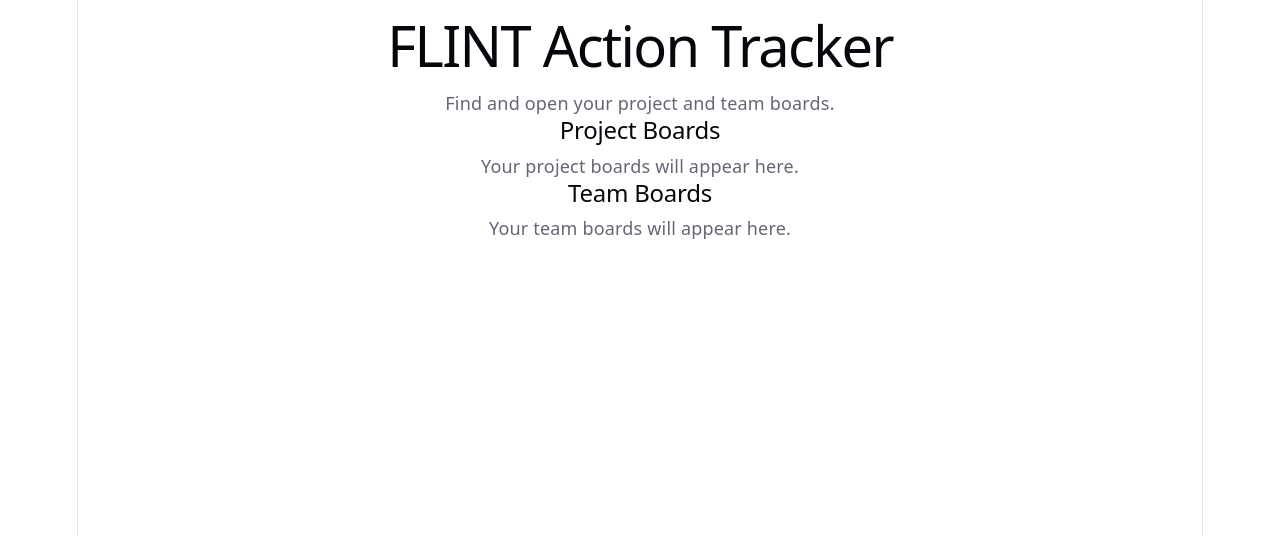
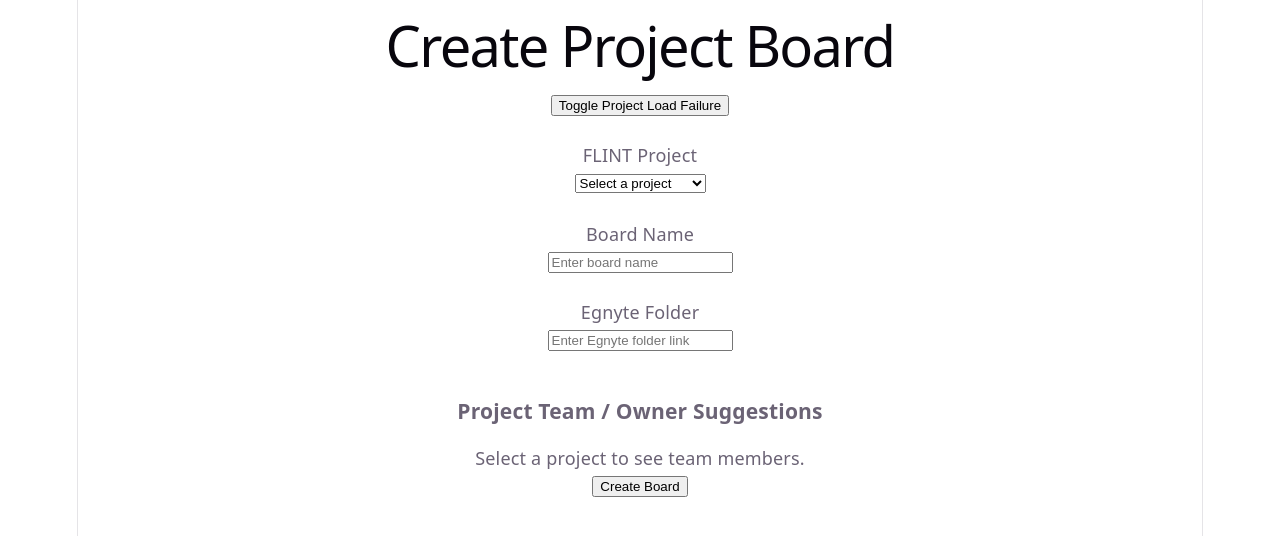
Before and after one commit to spadda01/FLINT-Action-Tracker, a React (Vite) app in the folder frontend/: page / in a window 1280 px wide. Shown: the top 536 px of the page. Built offline with nearby package versions, Linux system fonts and the light colour scheme.

Commit message:
Add create project board flow with mock project data

```diff
--- a/frontend/src/App.tsx
+++ b/frontend/src/App.tsx
@@ -1,24 +1,8 @@
 import './App.css'
+import CreateProjectBoard from './pages/CreateProjectBoard'
 
 function App() {
-  return (
-    <main>
-      <header>
-        <h1>FLINT Action Tracker</h1>
-        <p>Find and open your project and team boards.</p>
-      </header>
-
-      <section aria-labelledby="project-heading">
-        <h2 id="project-heading">Project Boards</h2>
-        <p>Your project boards will appear here.</p>
-      </section>
-
-      <section aria-labelledby="team-heading">
-        <h2 id="team-heading">Team Boards</h2>
-        <p>Your team boards will appear here.</p>
-      </section>
-    </main>
-  )
+  return <CreateProjectBoard />
 }
 
 export default App
--- /dev/null
+++ b/frontend/src/mocks/projects.ts
@@ -0,0 +1,14 @@
+export const mockProjects = [
+  {
+    id: 1,
+    name: "Sample Project",
+    egnyteFolder: "https://example.com/sample-project",
+    team: ["Tony Stark", "Sarah Lee", "Mike Chen"],
+  },
+  {
+    id: 2,
+    name: "A&E Team Project",
+    egnyteFolder: "https://example.com/ae-project",
+    team: ["John Smith", "Maria Lopez"],
+  },
+];
--- /dev/null
+++ b/frontend/src/pages/CreateProjectBoard.tsx
@@ -0,0 +1,148 @@
+import { useEffect, useState } from "react";
+import { getProjects } from "../services/projectService";
+
+type Project = {
+  id: number;
+  name: string;
+  egnyteFolder: string;
+  team: string[];
+};
+
+function CreateProjectBoard() {
+  const [projects, setProjects] = useState<Project[]>([]);
+  const [selectedProject, setSelectedProject] = useState("");
+  const [boardName, setBoardName] = useState("");
+  const [egnyteFolder, setEgnyteFolder] = useState("");
+  const [team, setTeam] = useState<string[]>([]);
+  const [projectLoadFailed, setProjectLoadFailed] = useState(false);
+
+  useEffect(() => {
+    const loadProjects = async () => {
+      try {
+        const data = await getProjects();
+        setProjects(data);
+      } catch {
+        setProjectLoadFailed(true);
+      }
+    };
+
+    loadProjects();
+  }, []);
+
+  const handleProjectChange = (projectId: string) => {
+    setSelectedProject(projectId);
+
+    const project = projects.find(
+      (project) => project.id === Number(projectId)
+    );
+
+    if (project) {
+      setBoardName(project.name);
+      setEgnyteFolder(project.egnyteFolder);
+      setTeam(project.team);
+    }
+  };
+
+  const handleCreateBoard = () => {
+    if (!boardName.trim()) {
+      alert("Please enter a board name.");
+      return;
+    }
+
+    alert(`Board "${boardName}" created!`);
+  };
+
+  const handleToggleFailure = () => {
+    const nextFailureState = !projectLoadFailed;
+
+    setProjectLoadFailed(nextFailureState);
+
+    if (nextFailureState) {
+      setSelectedProject("");
+      setTeam([]);
+    }
+  };
+
+  return (
+    <div>
+      <h1>Create Project Board</h1>
+
+      <button onClick={handleToggleFailure}>
+        Toggle Project Load Failure
+      </button>
+
+      <br />
+      <br />
+
+      {projectLoadFailed ? (
+        <div>
+          <p>Project list could not be loaded.</p>
+          <p>
+            You can still create a board manually and link the project later.
+          </p>
+        </div>
+      ) : (
+        <>
+          <label>FLINT Project</label>
+          <br />
+
+          <select
+            value={selectedProject}
+            onChange={(e) => handleProjectChange(e.target.value)}
+          >
+            <option value="">Select a project</option>
+
+            {projects.map((project) => (
+              <option key={project.id} value={project.id}>
+                {project.name}
+              </option>
+            ))}
+          </select>
+        </>
+      )}
+
+      <br />
+      <br />
+
+      <label>Board Name</label>
+      <br />
+      <input
+        value={boardName}
+        onChange={(e) => setBoardName(e.target.value)}
+        placeholder="Enter board name"
+      />
+
+      <br />
+      <br />
+
+      <label>Egnyte Folder</label>
+      <br />
+      <input
+        value={egnyteFolder}
+        onChange={(e) => setEgnyteFolder(e.target.value)}
+        placeholder="Enter Egnyte folder link"
+      />
+
+      <br />
+      <br />
+
+      <h3>Project Team / Owner Suggestions</h3>
+
+      {team.length > 0 ? (
+        <ul>
+          {team.map((member) => (
+            <li key={member}>{member}</li>
+          ))}
+        </ul>
+      ) : projectLoadFailed ? (
+        <p>Project team information is unavailable.</p>
+      ) : (
+        <p>Select a project to see team members.</p>
+      )}
+
+      <button onClick={handleCreateBoard}>Create Board</button>
+    </div>
+  );
+}
+
+export default CreateProjectBoard;
--- /dev/null
+++ b/frontend/src/services/projectService.ts
@@ -0,0 +1,5 @@
+import { mockProjects } from "../mocks/projects";
+
+export async function getProjects() {
+  return mockProjects;
+}
```
Also changed, not shown: 1 other file (tests, documents, lock files or other folders).
